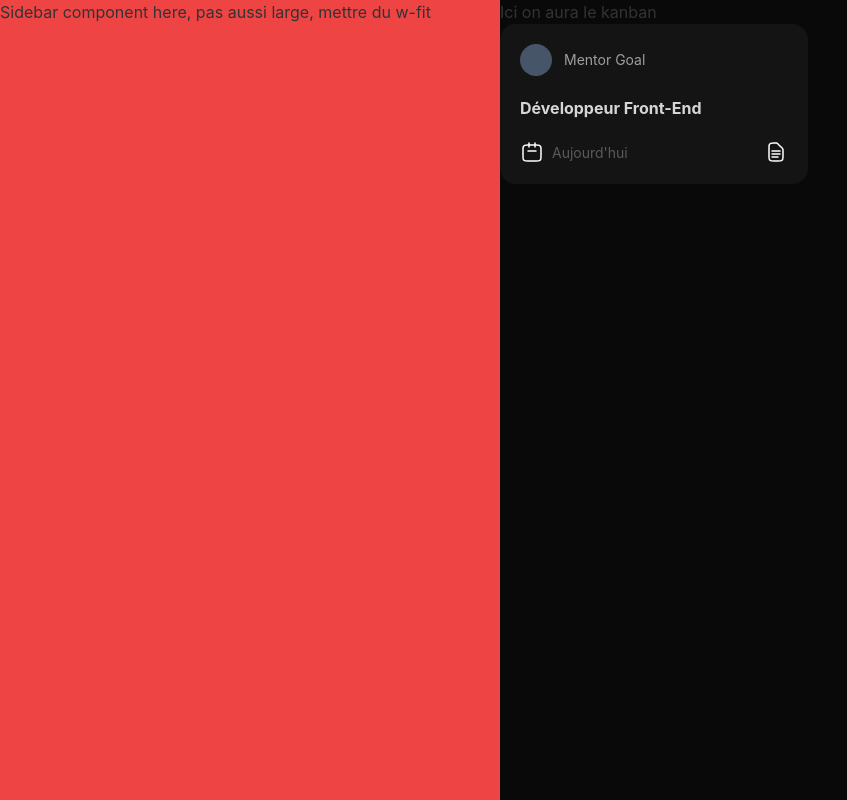
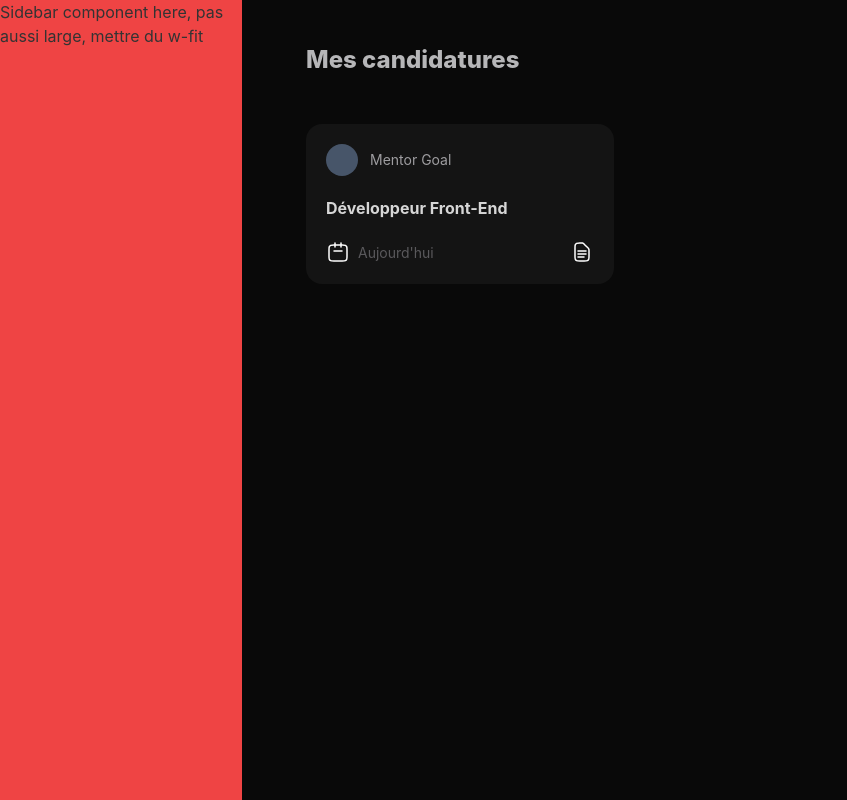
Before and after one commit to brdnicolas/mindset, a Next.js app: page / in a window 1280 px wide. Shown: the whole page, without its empty margins (0-847 px from the left). Built offline with nearby package versions, Linux system fonts and the light colour scheme.

Commit message:
[FINISH] Card Component

```diff
--- a/src/app/layout.tsx
+++ b/src/app/layout.tsx
@@ -11,7 +11,7 @@ export default function RootLayout({ children }: { children: React.ReactNode })
     <html lang="en">
       <body>
         <div className="flex w-full h-full bg-[#090909]">
-          <div className="w-[500px] h-full bg-red-500">
+          <div className="w-[242px] h-full bg-red-500">
             <h1>Sidebar component here, pas aussi large, mettre du w-fit</h1>
           </div>
           {children}
--- a/src/app/page.tsx
+++ b/src/app/page.tsx
@@ -2,9 +2,9 @@ import Card from '@/components/molecules/Card/Card'
 
 export default function Home() {
   return (
-    <div>
-      <h1>Ici on aura le kanban</h1>
-      <Card companyName="Mentor Goal" jobName="Développeur Front-End" />
+    <div className="mt-11 ml-16">
+      <h1 className="text-2xl text-[#B6B6B8] font-extrabold mb-12">Mes candidatures</h1>
+      <Card companyName="Mentor Goal" jobName="Développeur Front-End" date="Aujourd'hui" />
     </div>
   )
 }
--- a/src/components/molecules/Card/Card.tsx
+++ b/src/components/molecules/Card/Card.tsx
@@ -4,9 +4,10 @@ import Avatar from '@/components/atoms/Avatar'
 type CardProps = {
   companyName: string
   jobName: string
+  date: string
 }
 
-export default function Card({ companyName, jobName }: CardProps) {
+export default function Card({ companyName, jobName, date }: CardProps) {
   return (
     <div className="p-5 bg-[#141414] rounded-2xl min-w-[308px]">
       <div className="flex items-center">
@@ -26,7 +27,7 @@ export default function Card({ companyName, jobName }: CardProps) {
             <path d="M9 7V3" stroke="white" stroke-width="1.5" stroke-linecap="round" stroke-linejoin="round" />
             <path d="M15 7V3" stroke="white" stroke-width="1.5" stroke-linecap="round" stroke-linejoin="round" />
           </svg>
-          <p className="text-[14px] text-[#5A595C] ml-[8px]">Aujourd'hui</p>
+          <p className="text-[14px] text-[#5A595C] ml-[8px]">{date}</p>
         </div>
         <svg width="24" height="24" viewBox="0 0 24 24" fill="none" xmlns="http://www.w3.org/2000/svg">
           <path
```
